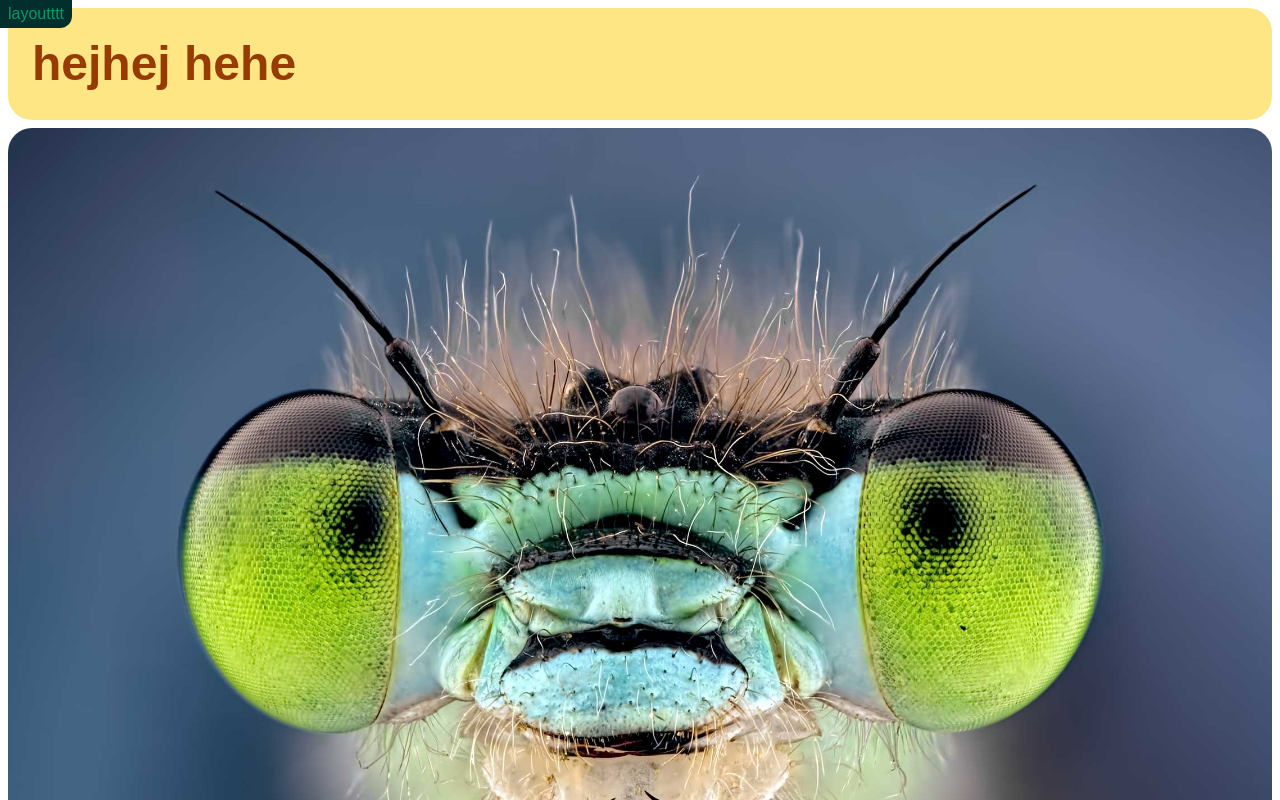
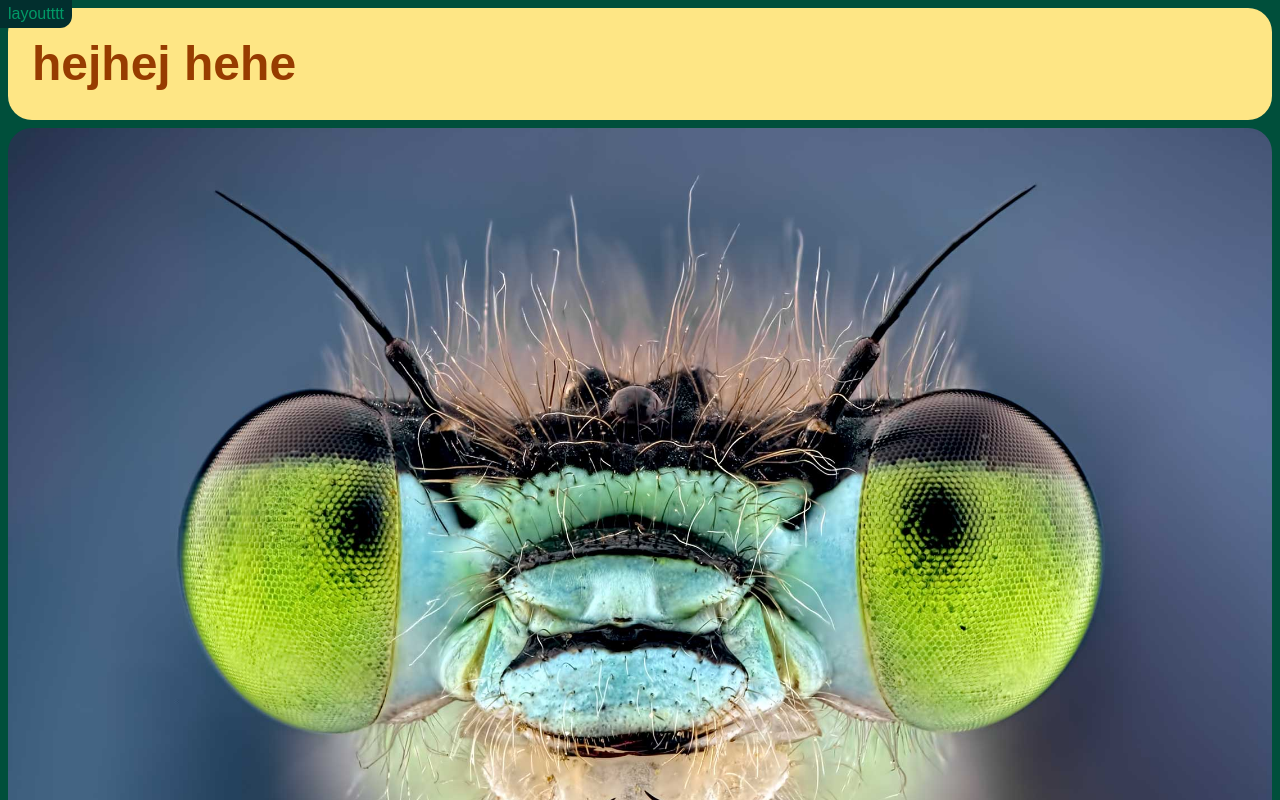
Before and after one commit to maanemann/softroom-nuxt-1.2, a Nuxt app: page / in a window 1280 px wide. Shown: the top 800 px of the page. Built offline with nearby package versions, Linux system fonts and the light colour scheme; a web font is replaced by a local one.

Commit message:
add `body` tw bg color in css, made possible w `@apply`

```diff
--- a/assets/css/main.css
+++ b/assets/css/main.css
@@ -15,4 +15,5 @@
 
 body {
   font-family: 'Unifont', sans-serif;
+  @apply bg-emerald-900;
 }
```
